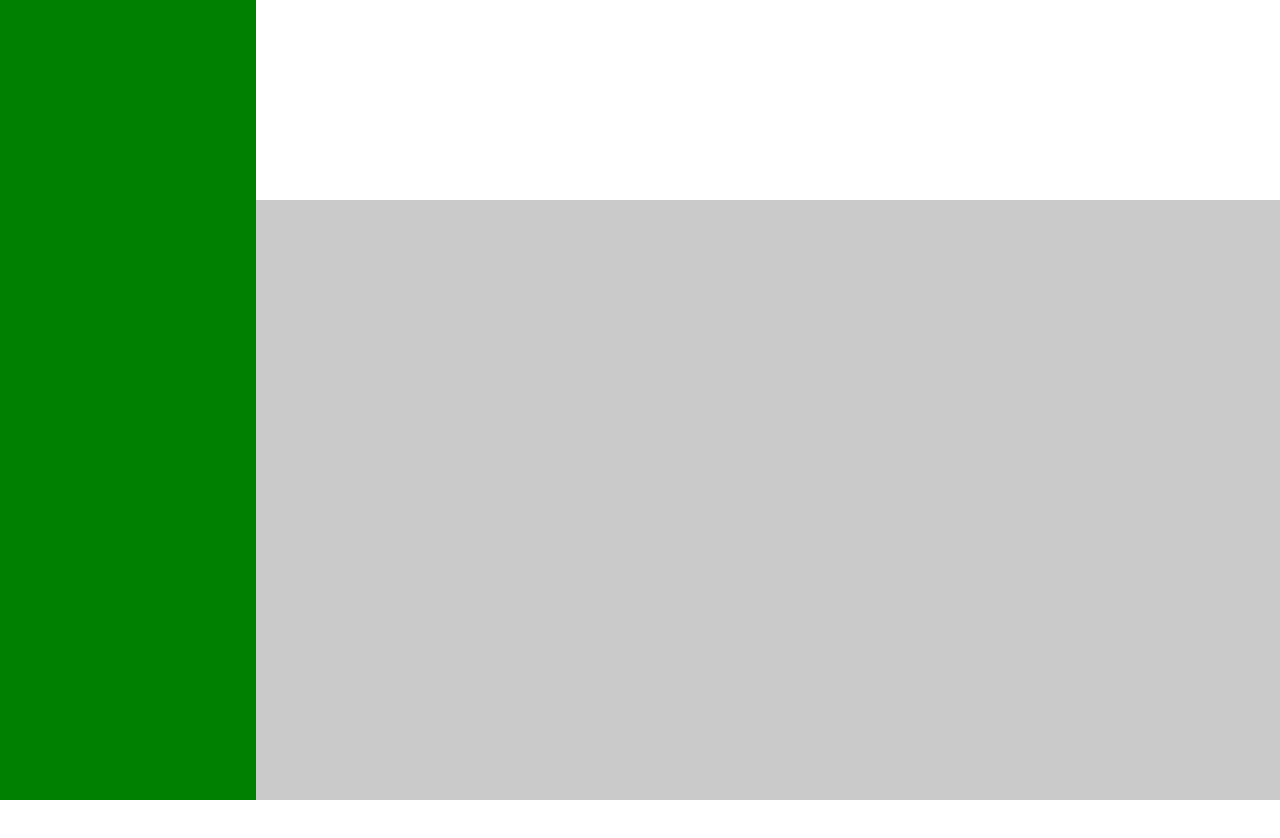
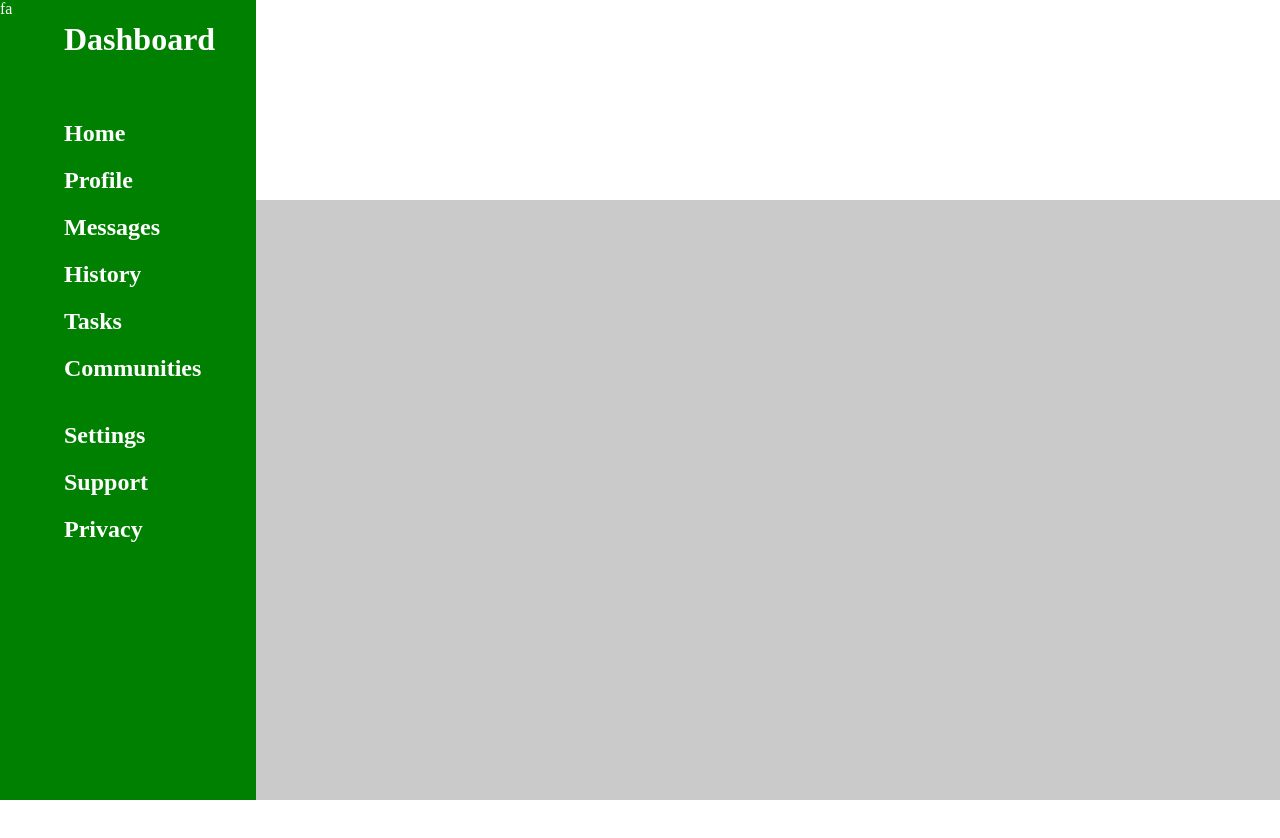
Before and after one commit to kiernans/odin-admin, a plain HTML site: page index.html in a window 1280 px wide. Before the commit the page ends 800 px from the top, so only its background shows below. Drawn offline with Linux system fonts and the light colour scheme.

Commit message:
Sidebar grid layout

```diff
--- a/index.html
+++ b/index.html
@@ -13,7 +13,29 @@
 
         </div>
         <div class="sidebar">
-
+            <div class="icons">
+                <div class="dashboard">
+                    <span>fa</span>
+                </div>
+            </div>
+            <div class="labels">
+                <div class="dashboard">
+                    <h1>Dashboard</h1>
+                </div>
+                <div class="home">
+                    <h2>Home</h2>
+                    <h2>Profile</h2>
+                    <h2>Messages</h2>
+                    <h2>History</h2>
+                    <h2>Tasks</h2>
+                    <h2>Communities</h2>
+                </div>
+                <div class="settings">
+                    <h2>Settings</h2>
+                    <h2>Support</h2>
+                    <h2>Privacy</h2>
+                </div>
+            </div>
         </div>
         <div class="main-content">
 
--- a/style.css
+++ b/style.css
@@ -16,8 +16,34 @@ body, html {
 }
 
 .sidebar {
+    display: grid;
+    grid-template-columns: 1fr 3fr;
     background-color: green;
+    color: white;
     grid-row: 1/3;
+}
+
+.sidebar .icons {
+    display: grid;
+    grid-template-rows: 1fr 3fr 2fr 4fr;
+    grid-column: 1/2;
+}
+
+.sidebar .labels {
+    display: grid;
+    grid-template-rows: 1fr 3fr 2fr 4fr;
+}
+
+.sidebar .dashboard {
+    grid-row: 1/2;
+}
+
+.sidebar .home {
+    grid-row: 2/3;
+}
+
+.sidebar .settings {
+    grid-row: 3/4;
 }
 
 .main-content {
```
